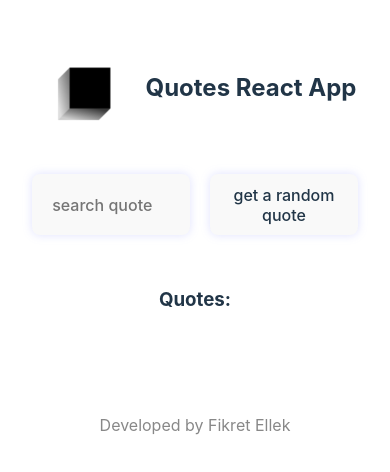
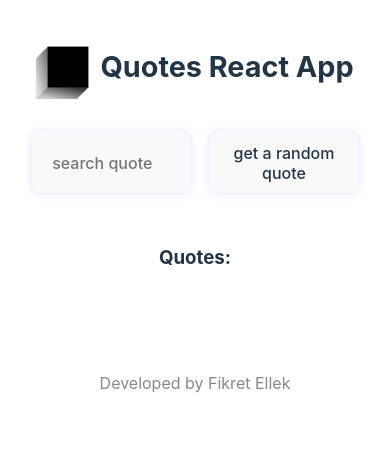
Before and after one commit to fikretellek/quotes-react-app, a React (Vite) app: page / in a window 390 px wide. Shown: the top 472 px of the page. Built offline with nearby package versions, Linux system fonts and the light colour scheme.

Commit message:
style updated

```diff
--- a/src/index.css
+++ b/src/index.css
@@ -68,6 +68,9 @@ button {
 
 @media screen and (max-width: 575px) {
   h1 {
-    font-size: 1.5em;
+    font-size: 1.8em;
+  }
+  .logo {
+    padding: 0px;
   }
 }
```
